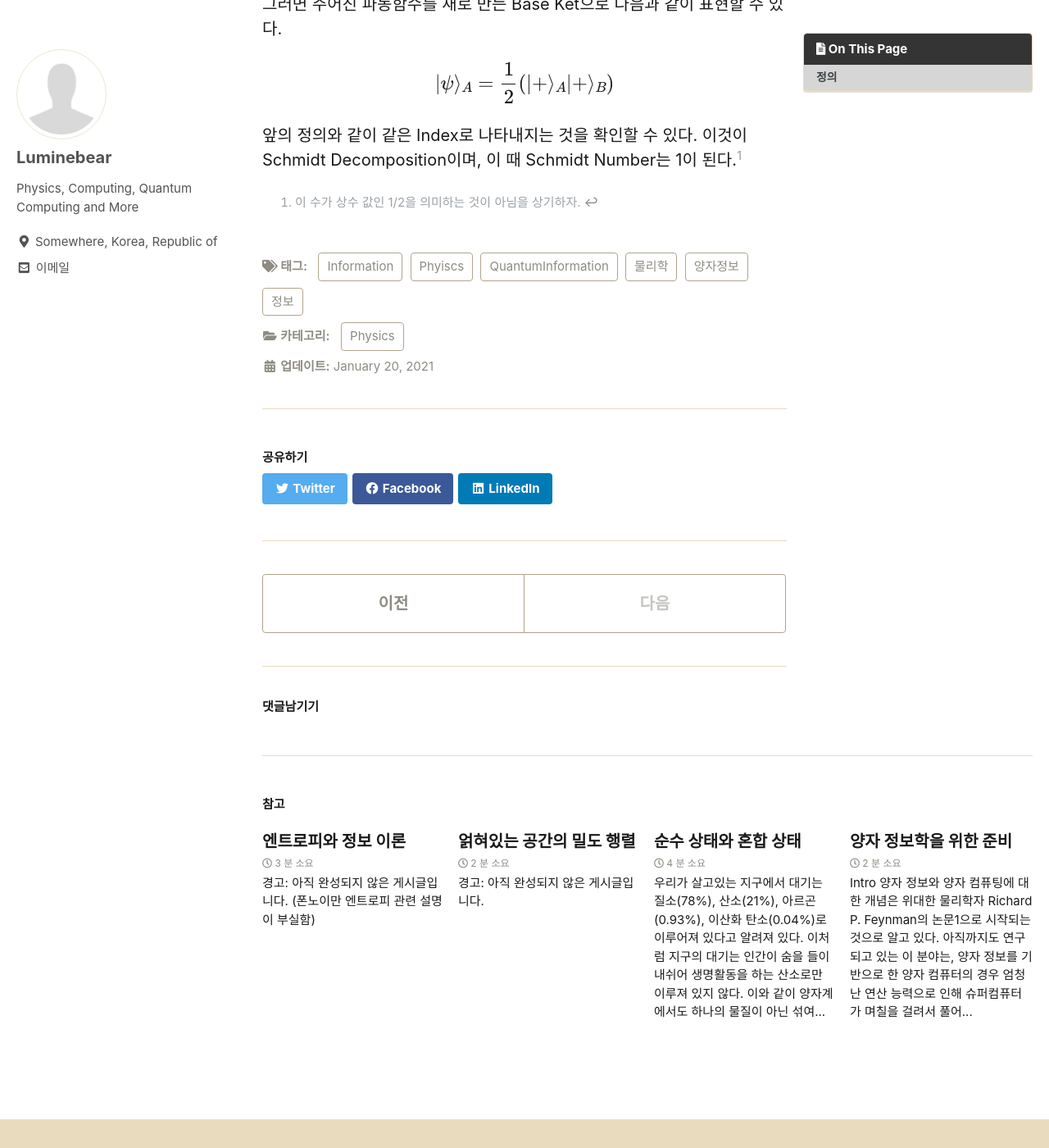
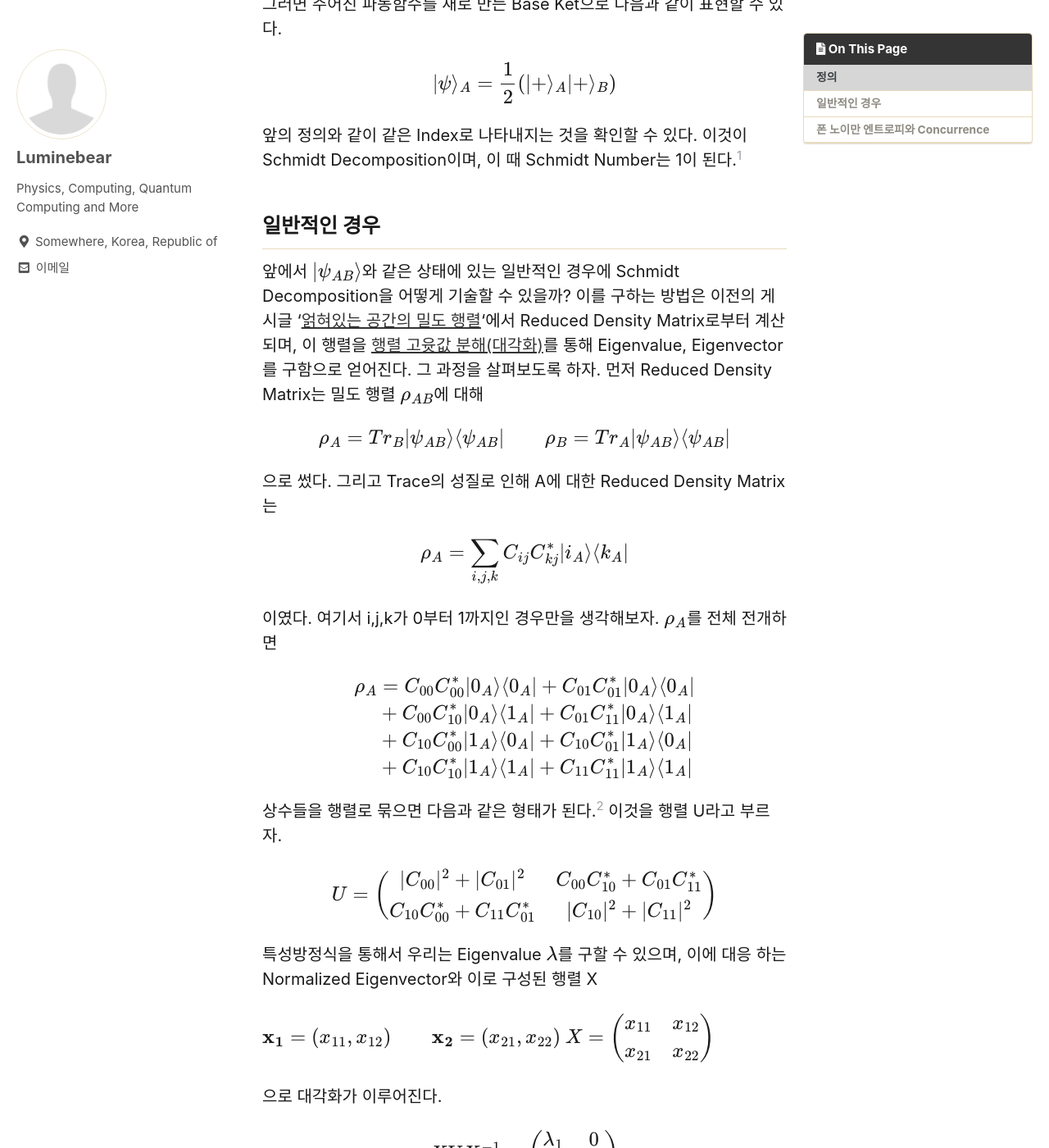
Before and after one commit to Luminebear/Luminebear.github.io, a Jekyll site: the page built from _posts/2021-01-20-Schmidt-Decomposition.md, in a window 1280 px wide and 1400 px high, scrolled down 1793 px. Shown: the whole window at 82% size. Built offline with Jekyll 4.4.1, drawn with Linux system fonts in a browser that asks for light colours; cached includes are drawn as plain includes; some web fonts are replaced; comment, search, counter and statistics services are not loaded; some of the changed text lies outside the part shown.

Commit message:
update post

```diff
--- a/_posts/2021-01-20-Schmidt-Decomposition.md
+++ b/_posts/2021-01-20-Schmidt-Decomposition.md
@@ -31,7 +31,7 @@ $$
 \vert\psi_{AB}\rangle = \sum_{i,j}{C_{ij}}\vert{i}_A\rangle\vert{j}_B\rangle
 $$
 
-으로 기술하였다. 물론 규격화 조건 $\sum_{i,j}{\vert C_{ij} \vert}^2$를 만족하며,
+으로 기술하였다. 물론 규격화 조건 $\sum_{i,j}{\vert C_{ij} \vert}^2=1$를 만족하며,
 $\vert{i}_A\rangle, \vert{j}_B\rangle$는 orthonomal condition으로 주어진다.
 이것을 생각하고 슈미트 분해의 정의를 써보도록 하자.
 
@@ -73,6 +73,119 @@ $$
 
 앞의 정의와 같이 같은 Index로 나타내지는 것을 확인할 수 있다. 이것이 Schmidt Decomposition이며, 이 때 Schmidt Number는 1이 된다.[^1]
 
+## 일반적인 경우
+앞에서 $\vert\psi_{AB}\rangle$와 같은 상태에 있는 일반적인 경우에 Schmidt Decomposition을 어떻게 기술할 수 있을까?
+이를 구하는 방법은 이전의 게시글 '[얽혀있는 공간의 밀도 행렬](/_posts/2021-01-07-ReducedMatrix.md)'에서 Reduced Density Matrix로부터 계산되며, 이 행렬을 [행렬 고윳값 분해(대각화)](https://en.wikipedia.org/wiki/Eigendecomposition_of_a_matrix)를 통해 Eigenvalue, Eigenvector를 구함으로 얻어진다.
+그 과정을 살펴보도록 하자. 먼저 Reduced Density Matrix는 밀도 행렬 $\rho_{AB}$에 대해
 
+$$
+\begin{aligned}
+\rho_A = Tr_B\vert \psi_{AB} \rangle \langle \psi_{AB} \vert \qquad
+\rho_B = Tr_A\vert \psi_{AB} \rangle \langle \psi_{AB} \vert
+\end{aligned}
+$$
+
+으로 썼다. 그리고 Trace의 성질로 인해 A에 대한 Reduced Density Matrix는
+
+$$
+\rho_A = \sum_{i,j,k} {C_{ij}}{C_{kj}^*} \vert{i}_A\rangle \langle{k}_A \vert
+$$
+
+이였다. 여기서 i,j,k가 0부터 1까지인 경우만을 생각해보자. $\rho_A$를 전체 전개하면
+
+$$
+\begin{aligned}
+\rho_A &= {C_{00}}{C_{00}^*} \vert{0}_A\rangle \langle{0}_A \vert
++ {C_{01}}{C_{01}^*} \vert{0}_A\rangle \langle{0}_A \vert \\
+&+ {C_{00}}{C_{10}^*} \vert{0}_A\rangle \langle{1}_A \vert
++ {C_{01}}{C_{11}^*} \vert{0}_A\rangle \langle{1}_A \vert \\
+&+ {C_{10}}{C_{00}^*} \vert{1}_A\rangle \langle{0}_A \vert
++ {C_{10}}{C_{01}^*} \vert{1}_A\rangle \langle{0}_A \vert \\
+&+ {C_{10}}{C_{10}^*} \vert{1}_A\rangle \langle{1}_A \vert
++ {C_{11}}{C_{11}^*} \vert{1}_A\rangle \langle{1}_A \vert \\
+\end{aligned}
+$$
+
+상수들을 행렬로 묶으면 다음과 같은 형태가 된다.[^2] 이것을 행렬 U라고 부르자.
+
+$$
+U =
+\begin{pmatrix}
+  |{C_{00}}|^2 + |{C_{01}}|^2 & C_{00}C^{*}_{10} + C_{01}C^{*}_{11} \\
+  C_{10}C^{*}_{00} + C_{11}C^{*}_{01} & |{C_{10}}|^2 + |{C_{11}}|^2
+\end{pmatrix}
+$$
+
+특성방정식을 통해서 우리는 Eigenvalue $\lambda$를 구할 수 있으며, 이에 대응 하는 Normalized Eigenvector와 이로 구성된 행렬 X
+
+$$
+\mathbf{x_1} = \left( x_{11}, x_{12} \right) \qquad
+\mathbf{x_2} = \left( x_{21}, x_{22} \right)
+$$
+$$
+X =
+\begin{pmatrix}
+  x_{11} & x_{12} \\
+  x_{21} & x_{22}
+\end{pmatrix}
+$$
+
+으로 대각화가 이루어진다.
+
+$$
+XUX^{-1} =
+\begin{pmatrix}
+  \lambda_1 & 0 \\
+  0 & \lambda_2
+\end{pmatrix}
+$$
+
+이 식을 이용하여 $\rho_A$를 다시 써보면
+
+$$
+\rho_A = \sum_{\{i,k\}=1}^{2}\vert{i}_A\rangle X^{-1}XUX^{-1}X \langle{k}_A \vert
+$$
+
+으로 쓸 수 있고, 이 때 행렬 X를 Transformation Matrix로 간주하면, 다시말해
+
+$$
+\vert{j}_A\rangle = X\vert{i}_A\rangle
+$$
+
+임을 생각하고 현재의 경우에 대해 적용을 하면,
+
+$$
+\begin{pmatrix}
+  \vert{+}_A\rangle \\
+  \vert{-}_A\rangle
+\end{pmatrix}
+=
+\begin{pmatrix}
+  x_{11} & x_{12} \\
+  x_{21} & x_{22}
+\end{pmatrix}
+\begin{pmatrix}
+  \vert{0}_A\rangle \\
+  \vert{1}_A\rangle
+\end{pmatrix}
+$$
+
+이며 따라서 Reduced Density Matrix $\rho_A$를 다음으로 바꿔쓸 수 있다.
+
+$$
+\rho_A = \lambda_1\vert{+}_A\rangle \langle{+}_A\vert + \lambda_2\vert{-}_A\rangle \langle{-}_A\vert
+$$
+
+마찬가지로 B에 대한 Reduced Density Matrix도 동일하게 계산이 될 것이다. 그러면 다시 우리가 생각한 Pure State의 파동함수 $\psi_{AB}$를 새로운 Basis에 대한 것으로 쓸 수 있다.
+
+$$
+\begin{aligned}
+\vert\psi_{AB}\rangle &= \sum_{i,j}{C_{ij}}\vert{i}_A\rangle\vert{j}_B\rangle \\
+&= \sqrt{\lambda_1}\vert{+}_A\rangle\vert{+}_B\rangle + \sqrt{\lambda_2}\vert{-}_A\rangle\vert{-}_B\rangle
+\end{aligned}
+$$
+
+## 폰 노이만 엔트로피와 Concurrence
 
 [^1]: 이 수가 상수 값인 1/2을 의미하는 것이 아님을 상기하자.
+[^2]: 이것은 Matrix Representation으로 간주할 수 있다.
```
Also changed, not shown: _posts/2021-01-07-ReducedMatrix.md (+5 -1 lines).
